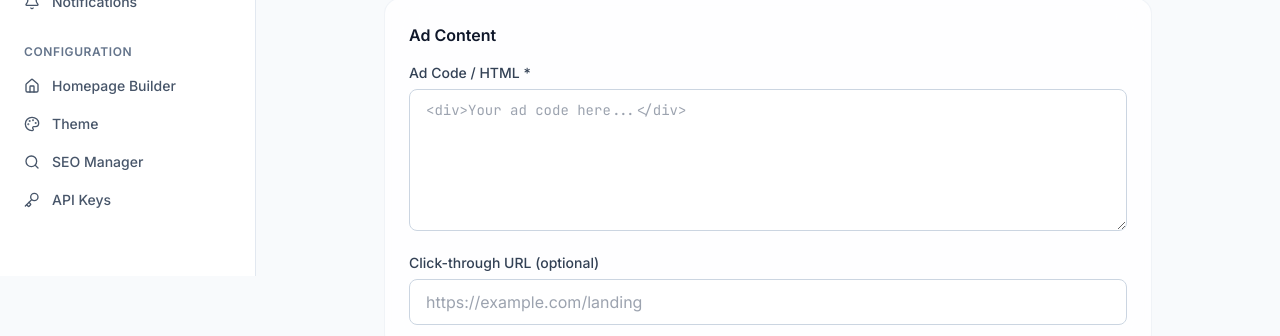
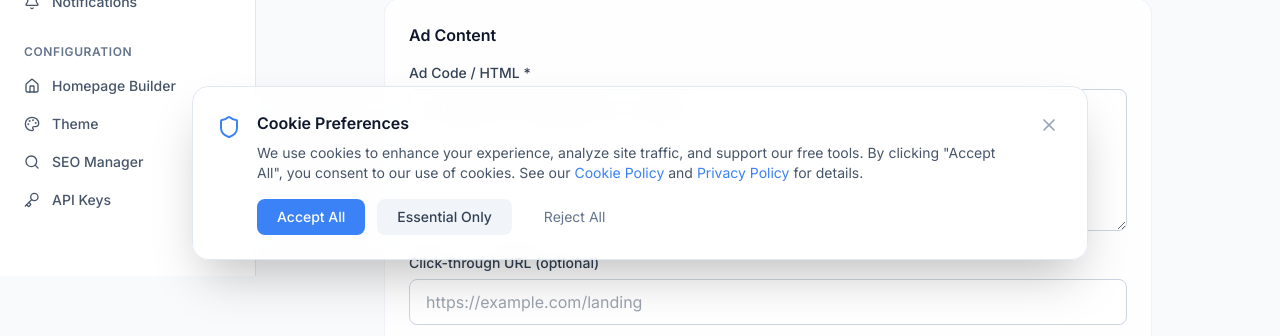
Before and after one commit to rmageshkumar/timezonehub, a Next.js app: page /admin/ads/new in a window 1280 px wide. Shown: the part 524-860 px from the top of the page. Built offline with nearby package versions, Linux system fonts and the light colour scheme; no server answers; the database is empty.

Commit message:
Add GDPR cookie consent banner with Google Consent Mode v2

```diff
--- a/src/app/layout.tsx
+++ b/src/app/layout.tsx
@@ -3,6 +3,7 @@ import { Toaster } from "react-hot-toast";
 import { ThemeProvider } from "@/components/ThemeProvider";
 import { AuthProvider } from "@/components/AuthProvider";
 import { Analytics } from "@/components/Analytics";
+import { CookieConsent } from "@/components/CookieConsent";
 import "./globals.css";
 
 export const metadata: Metadata = {
@@ -62,6 +63,7 @@ export default function RootLayout({
             }}
           />
           <Analytics />
+          <CookieConsent />
         </ThemeProvider>
       </body>
     </html>
--- a/src/components/Analytics.tsx
+++ b/src/components/Analytics.tsx
@@ -65,6 +65,15 @@ export function Analytics() {
           __html: `
             window.dataLayer = window.dataLayer || [];
             function gtag(){dataLayer.push(arguments);}
+
+            // Set default consent (denied until user accepts)
+            gtag('consent', 'default', {
+              ad_storage: 'denied',
+              ad_user_data: 'denied',
+              ad_personalization: 'denied',
+              analytics_storage: 'denied',
+            });
+
             gtag('js', new Date());
             gtag('config', '${GA_ID}', { page_path: window.location.pathname });
           `,
--- /dev/null
+++ b/src/components/CookieConsent.tsx
@@ -0,0 +1,118 @@
+"use client";
+
+import { useState, useEffect } from "react";
+import { Shield, X } from "lucide-react";
+
+declare global {
+  interface Window {
+    gtag?: (...args: any[]) => void;
+  }
+}
+
+const CONSENT_COOKIE = "clockhive_consent";
+const COOKIE_EXPIRY_DAYS = 365;
+
+function getCookie(name: string): string | null {
+  const match = document.cookie.match(new RegExp(`(^| )${name}=([^;]+)`));
+  return match ? decodeURIComponent(match[2]) : null;
+}
+
+function setCookie(name: string, value: string, days: number) {
+  const d = new Date();
+  d.setTime(d.getTime() + days * 24 * 60 * 60 * 1000);
+  document.cookie = `${name}=${encodeURIComponent(value)};expires=${d.toUTCString()};path=/;SameSite=Lax`;
+}
+
+function updateGtagConsent(consent: "granted" | "denied") {
+  if (window.gtag) {
+    window.gtag("consent", "update", {
+      ad_storage: consent,
+      ad_user_data: consent,
+      ad_personalization: consent,
+      analytics_storage: consent,
+    });
+  }
+}
+
+export function CookieConsent() {
+  const [visible, setVisible] = useState(false);
+
+  useEffect(() => {
+    // Don't show if consent already given
+    if (getCookie(CONSENT_COOKIE)) return;
+
+    // Set default consent (denied until user accepts)
+    if (window.gtag) {
+      window.gtag("consent", "default", {
+        ad_storage: "denied",
+        ad_user_data: "denied",
+        ad_personalization: "denied",
+        analytics_storage: "denied",
+      });
+    }
+
+    const timer = setTimeout(() => setVisible(true), 800);
+    return () => clearTimeout(timer);
+  }, []);
+
+  const acceptAll = () => {
+    updateGtagConsent("granted");
+    setCookie(CONSENT_COOKIE, "all", COOKIE_EXPIRY_DAYS);
+    setVisible(false);
+  };
+
+  const acceptEssential = () => {
+    // Analytics only, no ads
+    if (window.gtag) {
+      window.gtag("consent", "update", {
+        ad_storage: "denied",
+        ad_user_data: "denied",
+        ad_personalization: "denied",
+        analytics_storage: "granted",
+      });
+    }
+    setCookie(CONSENT_COOKIE, "essential", COOKIE_EXPIRY_DAYS);
+    setVisible(false);
+  };
+
+  const rejectAll = () => {
+    // Keep all denied but record the choice
+    setCookie(CONSENT_COOKIE, "rejected", COOKIE_EXPIRY_DAYS);
+    setVisible(false);
+  };
+
+  if (!visible) return null;
+
+  return (
+    <div className="fixed bottom-0 left-0 right-0 z-[100] p-4 animate-in slide-in-from-bottom">
+      <div className="max-w-4xl mx-auto glass rounded-2xl p-6 shadow-2xl border border-slate-200 dark:border-slate-700">
+        <div className="flex items-start gap-4">
+          <Shield className="w-6 h-6 text-primary-500 flex-shrink-0 mt-1" />
+          <div className="flex-1">
+            <h3 className="font-semibold text-slate-900 dark:text-slate-100 mb-2">Cookie Preferences</h3>
+            <p className="text-sm text-slate-600 dark:text-slate-400 mb-4">
+              We use cookies to enhance your experience, analyze site traffic, and support our free tools.
+              By clicking &quot;Accept All&quot;, you consent to our use of cookies.
+              See our <a href="/cookies" className="text-primary-500 hover:underline">Cookie Policy</a> and{" "}
+              <a href="/privacy" className="text-primary-500 hover:underline">Privacy Policy</a> for details.
+            </p>
+            <div className="flex flex-wrap gap-3">
+              <button onClick={acceptAll} className="px-5 py-2 bg-primary-500 text-white rounded-lg text-sm font-medium hover:bg-primary-600 transition-colors">
+                Accept All
+              </button>
+              <button onClick={acceptEssential} className="px-5 py-2 bg-slate-100 dark:bg-slate-800 text-slate-700 dark:text-slate-300 rounded-lg text-sm font-medium hover:bg-slate-200 dark:hover:bg-slate-700 transition-colors">
+                Essential Only
+              </button>
+              <button onClick={rejectAll} className="px-5 py-2 text-slate-500 dark:text-slate-400 rounded-lg text-sm hover:text-slate-700 dark:hover:text-slate-300 transition-colors">
+                Reject All
+              </button>
+            </div>
+          </div>
+          <button onClick={rejectAll} className="p-1 text-slate-400 hover:text-slate-600 dark:hover:text-slate-300 flex-shrink-0" aria-label="Close">
+            <X className="w-5 h-5" />
+          </button>
+        </div>
+      </div>
+    </div>
+  );
+}
```
